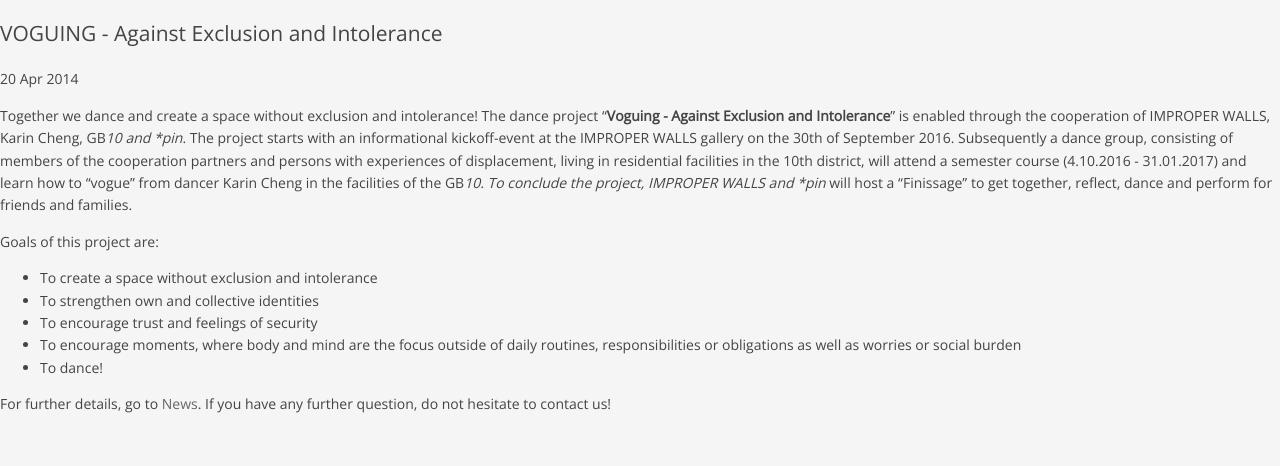
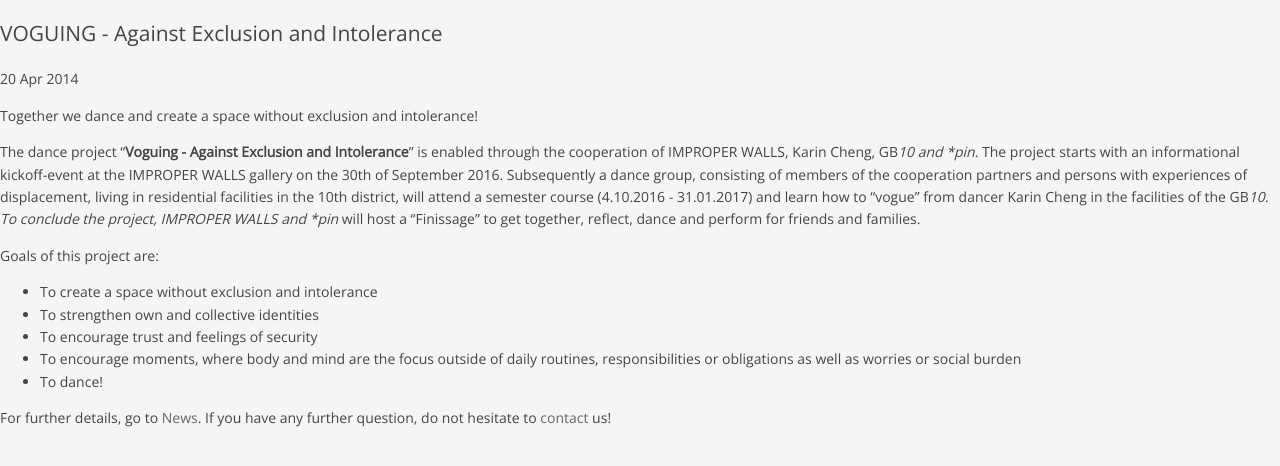
Before and after one commit to pinverein/anna-laura, a Jekyll site: the page built from _posts/en/projects/2014-04-20-project_3.md, in a window 1280 px wide. Shown: the top 466 px of the page. Built offline with Jekyll 4.4.1, drawn with Linux system fonts in a browser that asks for light colours.

Commit message:
Updated section content.

```diff
--- a/_posts/en/projects/2014-04-20-project_3.md
+++ b/_posts/en/projects/2014-04-20-project_3.md
@@ -21,4 +22,4 @@
 * To encourage moments, where body and mind are the focus outside of daily routines, responsibilities or obligations as well as worries or social burden
 * To dance!
 
-For further details, go to <a class='scroll-on-page-link' href='#start'>News</a>. If you have any further question, do not hesitate to contact us!
+For further details, go to <a class='scroll-on-page-link' href='#start'>News</a>. If you have any further question, do not hesitate to <a class='scroll-on-page-link' href='#contact'>contact</a> us!
--- a/pages/en/content_network.html
+++ b/pages/en/content_network.html
@@ -14,7 +14,7 @@
     <p class='lead-text'>
       Building a network, cooperating with organisations as well as individuals and consulting and involving people is one of <em>pin</em>'s main priorities.
       <br>
-      Therefore we want to create this platform in order to include and display contacts and information about cooperation partners as well as interested organisations. Thus visitors to the <em>pin</em> website can instantly gather information on numerous and multifaceted <a href='#projects' class='scroll-on-page-link'>projects</a> and offers within the political and socio-cultural landscape, especially on integrative projects and special offers for persons, who experienced displacement.
+      Therefore we want to create this platform in order to include and display contacts and information about cooperation partners as well as interested organisations. Thus visitors to the <em>pin</em> website can instantly gather information on numerous and multifaceted <a href='#projects' class='scroll-on-page-link'>projects</a> and offers within the political and socio-cultural landscape, especially on integrative projects and special offers for persons with experiences of displacement.
     </p>
     <div class='list-wrapper'>
       <h2 class='title-text small'>Links</h2>
```
Also changed, not shown: other parts of _posts/en/projects/2014-04-20-project_3.md (+2 -1 lines), _posts/en/projects/2014-04-20-project_2.md (+4 -2 lines).
